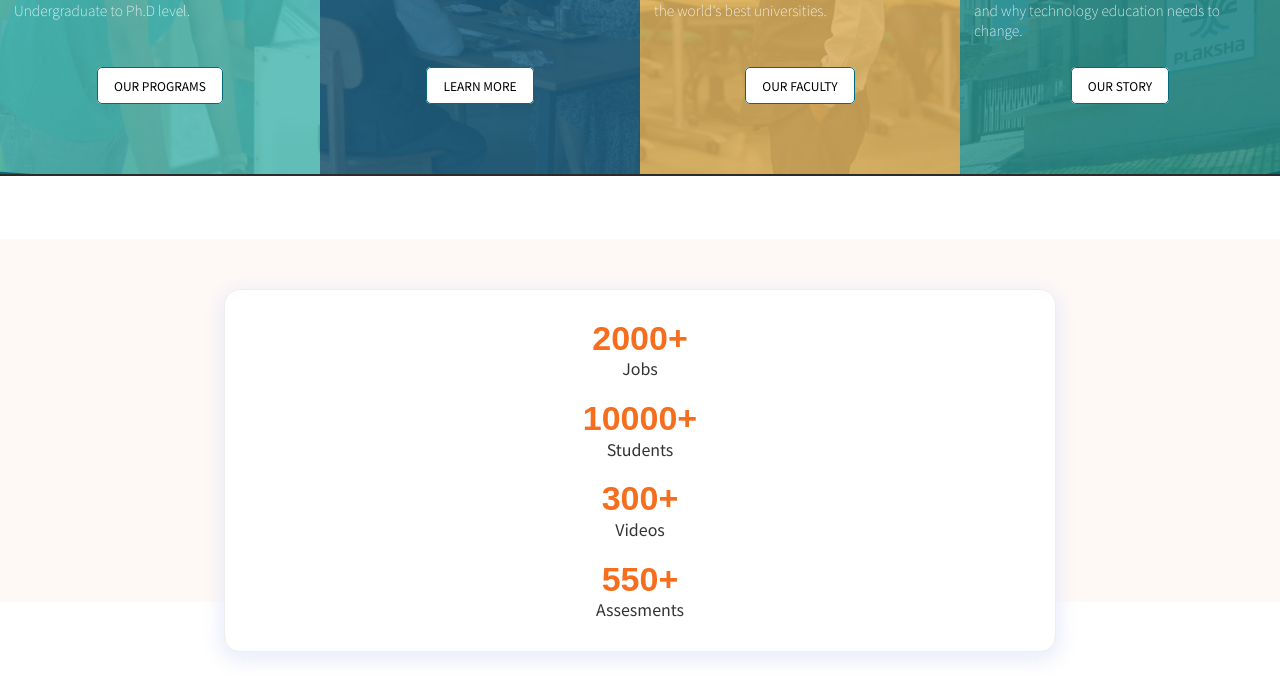
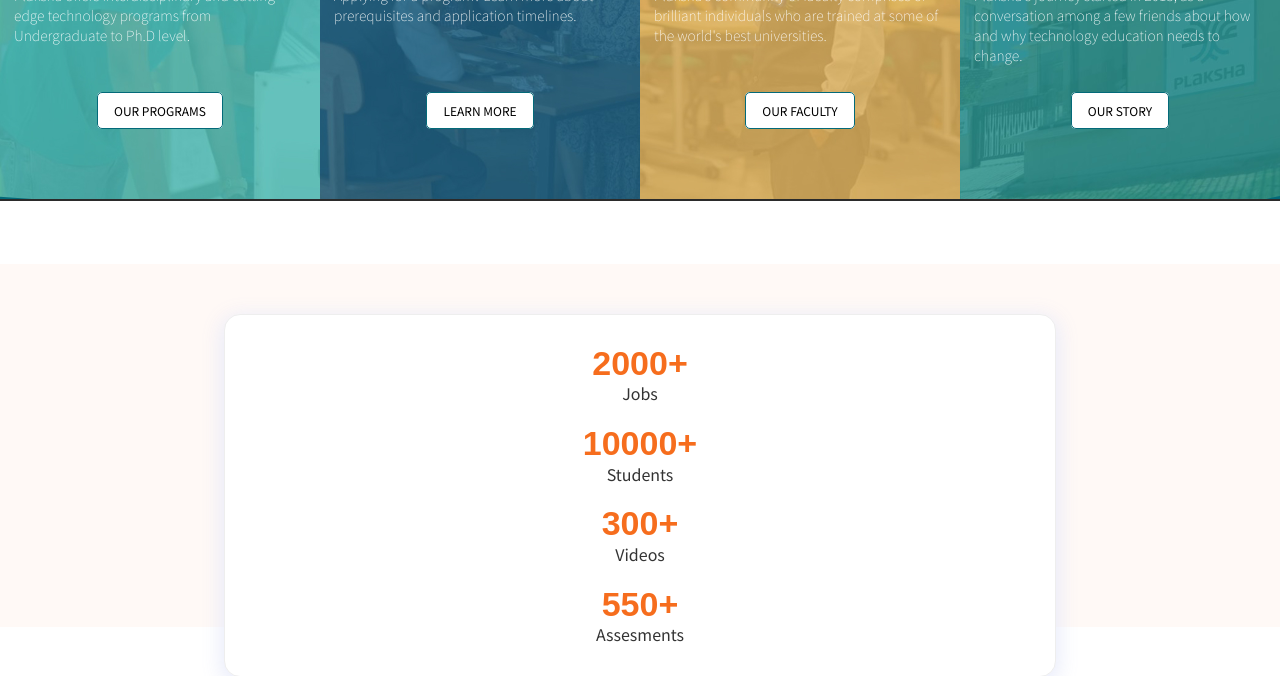
Before and after one commit to ProfMayurMali/adypusoit.github.io, a PHP site: page / in a window 1280 px wide. Shown: the part 1034-1710 px from the top of the page. Run offline with PHP 8.4, Linux system fonts and the light colour scheme; some libraries are stand-ins or nearby versions.

Commit message:
Update style.css

```diff
--- a/public/css/style.css
+++ b/public/css/style.css
@@ -3705,7 +3705,7 @@ ul.square li {
 
 .dsw-four-box {
     background: #036a79;
-    margin-top: -150px;
+    margin-top: -125px;
 }
 
 .four-box-wrap {
```
